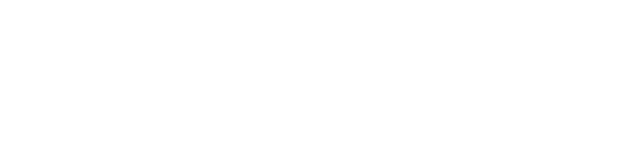
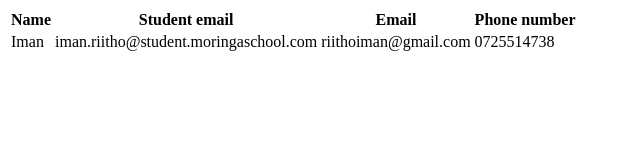
Before and after one commit to imanwambui/groupfourwork, a plain HTML site: page about.html in a window 1280 px wide. Shown: the whole page, without its empty margins (0-640 px from the left). Drawn offline with Linux system fonts and the light colour scheme.

Commit message:
create about

```diff
--- a/about.html
+++ b/about.html
@@ -0,0 +1,33 @@
+<html>
+    <section>
+        <table>
+            <thead>
+                <tr>
+                    <th>Name</th>
+                    <th>Student email</th>
+                    <th>Email</th>
+                    <th>Phone number</th>
+                </tr>
+            </thead>
+            <tbody>
+               <tr>
+                  <td>Iman</td>
+                  <td>iman.riitho@student.moringaschool.com</td>
+                  <td>riithoiman@gmail.com</td>
+                  <td>0725514738</td>
+               </tr>
+               <tr>
+                  <td></td>
+                  <td></td>
+                  <td></td>
+                  <td></td>
+                </tr>
+                  <td></td>
+                  <td></td>
+                  <td></td>
+                  <td></td>
+                </tr>
+            </tbody>
+        </table>
+    </section>
+</html>
```
Also changed, not shown: index.html (+4 -2 lines).
